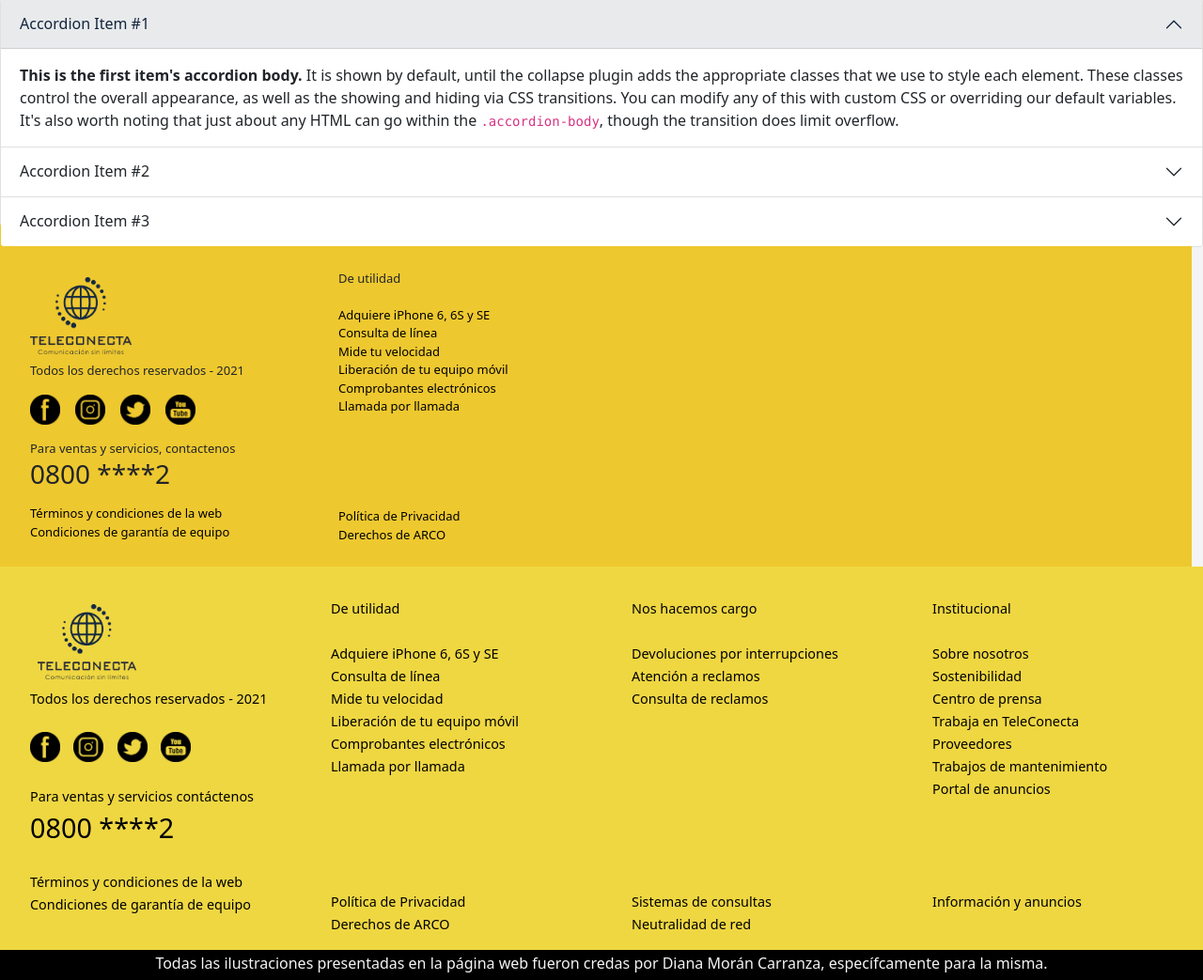
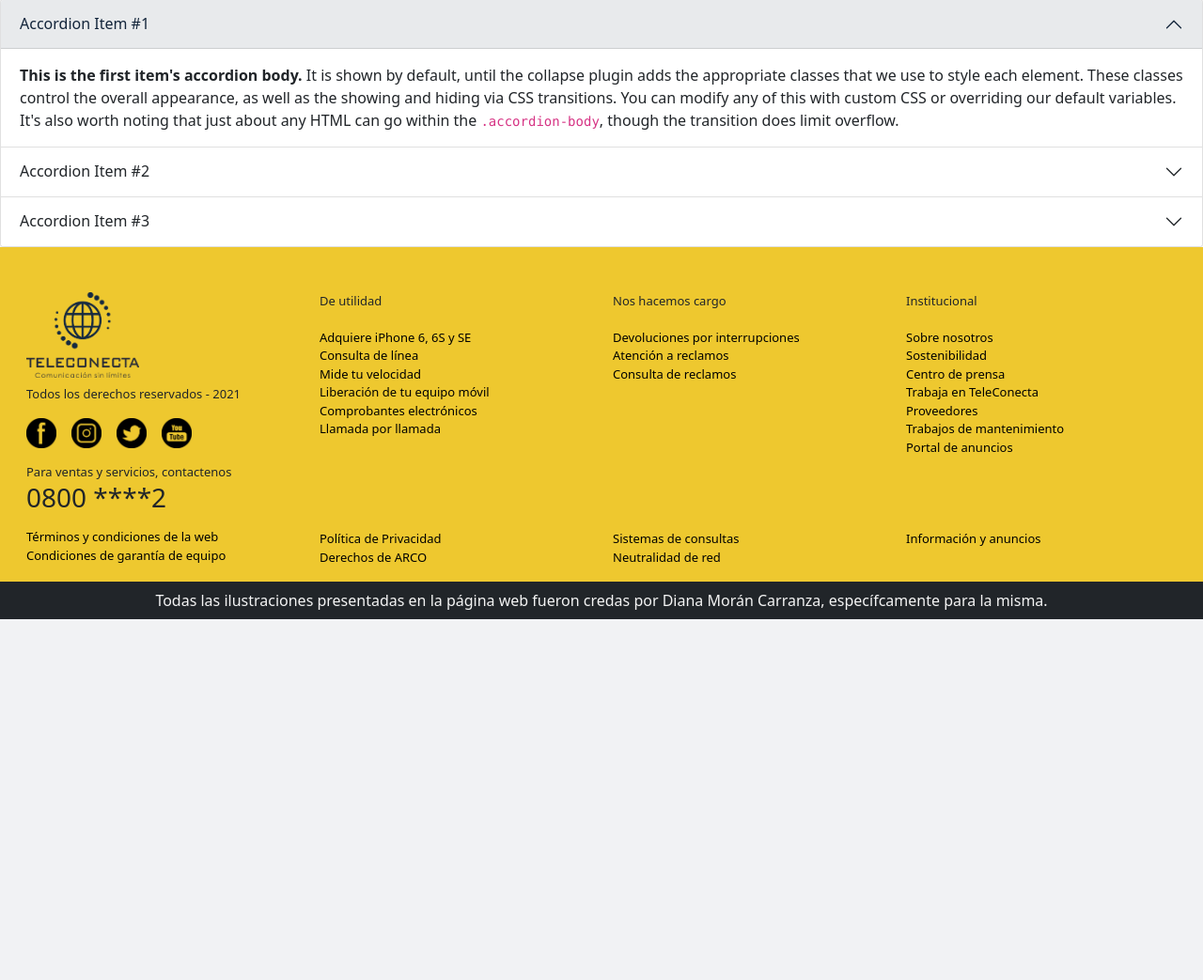
Before and after one commit to DanM-C/TeleConecta, a PHP site: page /personas/index.html in a window 1280 px wide. Shown: the part 2045-3088 px from the top of the page at 94% size. After the commit the page ends 2704 px from the top, so only its background shows below. Run offline with PHP 8.4, Linux system fonts and the light colour scheme.

Commit message:
TeleConecta

```diff
--- a/css/styles.css
+++ b/css/styles.css
@@ -4,6 +4,10 @@ body{
     color: #132240;
     width: 100%;
     margin: 0;
+}
+
+* {
+    box-sizing: border-box;
 }
 
 .logo {
@@ -25,49 +29,7 @@ body{
     transform: scale(1.1);
 }
 
-/* BANNERS */
-.banner-one {
-    width: 100%;
-    animation: move 1.5s;
-}
-
 /* FOOTER */
-
-footer {
-    background: #EFD742;
-    color: #000;
-    width: 100%;
-    height: auto;
-}
-
-.footer-content {
-    bottom: 0;
-    position:relative;
-    text-align: left;
-    width: 100%;
-}
-
-.all-footer {
-    display: flex;
-    width: 100%;
-}
-
-.sec {
-    margin: 2em 2em 1em 2em;
-    text-align: left;
-    display: block;
-    width: 100%;
-}
-
-.logo-end {
-    text-align: center;
-    height: 5em;
-    margin: .5em;
-}
-
-.sec span {
-    font-size: .9em;
-}
 
 span a {
     color: #000;
@@ -90,12 +52,7 @@ span a:hover {
 
 .ilu {
     width: 100%;
-    margin: 0%;
-    text-align: center;
     padding: .1em 0 1em 0;
-    height: 2em;
-    background: #000;
-    color: #F4F4F4;
 }
 
 /* ICONO DE REDIRECCIÓN A WHATSAPP */
--- a/personas/index.html
+++ b/personas/index.html
@@ -12,7 +12,7 @@
     <script src="/dist/js/bootstrap.js"></script>
     <title>TeleConecta - Inicio</title>
 </head>
-<body class="bg-light">
+<body class="bg-light m-0 p-0">
     <div class="container-fluid m-0 p-2 bg-primary d-flex">
         <a href="/personas/index.html" class="d-sm-block d-none"><img class="logo me-3" src="/img/Logo TC 1 Sin fondo.png" alt="TC Logo" class="one" ></a>
         <div class="container-fluid">
@@ -234,9 +234,9 @@
         </div>
     </div>
 
-    <div class="container-fluid col-12 p-3 pt-4 pb-0 row row-cols-1 row-cols-md-4 g-4 bg-warning" style="font-size: small;">
-        <div class="col m-3 pt-3 mb-0">
-            <div class="col-9"><img src="/img/Logo TC 1 azul Sin fondo.png" class="col-6 mb-2" alt=""></div>
+    <div class="p-3 pt-4 row row-cols-1 row-cols-md-4 g-4 bg-warning" style="font-size: small; width: 100%; margin: 0;">
+        <div class="col mb-0">
+            <div class="col-10"><img src="/img/Logo TC 1 azul Sin fondo.png" class="col-6 mb-2" alt=""></div>
             <p>Todos los derechos reservados - 2021</p>
             <div class="container d-flex m-0 p-0 pe-5 mb-3 col-10">
                 <a href="#" class="col-3"><img src="/img/iconf.png" class="col-8" alt=""></a>
@@ -270,49 +270,7 @@
                 <a href="#">Derechos de ARCO</a>
             </span>
         </div>
-        <div class="col"></div>
-        <div class="col"></div>
-    </div>
-
-    <div>
-        <footer>
-            <div class="footer-content">
-                <div class="all-footer">
-                    <div class="sec">
-                        <img class="logo-end" src="/img/Logo TC 1 azul Sin fondo.png" alt="TC logo"><br>
-                        <span>Todos los derechos reservados - 2021</span><br>
-                        <br>
-                        <div class="icons1">
-                            <a href="#"><img class="ico" src="/img/iconf.png" alt=""></a>
-                            <a href="#"><img class="ico" src="/img/iconi.png" alt=""></a>
-                            <a href="#"><img class="ico" src="/img/icont.png" alt=""></a>
-                            <a href="#"><img class="ico" src="/img/iconyt.png" alt=""></a>
-                        </div>
-                        <br>
-                        <span>Para ventas y servicios contáctenos<br><span style="font-size: 2em;">0800 ****2</span></span><br>
-                        <br>
-                        <span><a href="/index/v.html">Términos y condiciones de la web</a><br><a href="/index/v.html">Condiciones de garantía de equipo</a></span>
-                    </div>
-                    <div class="sec">
-                        <span>De utilidad</span><br>
-                        <br>
-                        <span>
-                            <a href="#">Adquiere iPhone 6, 6S y SE</a><br>
-                            <a href="#">Consulta de línea</a><br>
-                            <a href="#">Mide tu velocidad</a><br>
-                            <a href="#">Liberación de tu equipo móvil</a><br>
-                            <a href="#">Comprobantes electrónicos</a><br>
-                            <a href="#">Llamada por llamada</a><br>
-                            <br>
-                            <br>
-                            <br>
-                            <br>
-                            <br>
-                            <a href="#">Política de Privacidad</a><br>
-                            <a href="#">Derechos de ARCO</a>
-                        </span>
-                    </div>
-                    <div class="sec">
+        <div class="col">
             <span>Nos hacemos cargo</span><br>
             <br>
             <span>
@@ -331,7 +289,7 @@
                 <a href="#">Neutralidad de red</a>
             </span>
         </div>
-                    <div class="sec">
+        <div class="col">
             <span>Institucional</span><br>
             <br>
             <span>
@@ -350,9 +308,6 @@
             </span>
         </div>
     </div>
-            </div>
-            <div class="ilu"><P>Todas las ilustraciones presentadas en la página web fueron credas por Diana Morán Carranza, específcamente para la misma.</P></div>
-        </footer>
-    </div>
+    <div class="container-fluid text-center bg-dark text-light"><p class="py-2 m-0">Todas las ilustraciones presentadas en la página web fueron credas por Diana Morán Carranza, específcamente para la misma.</p></div>
     <img class="wabtn" src="/img/iconw.png" alt="WhatsApp" onclick="window.location.href='https://wa.me/947679541?text=Hola!%20Estoy%20interesado%20en%20sus%20servicio'" target:_blank>
 </body>
```
Lines whose indentation alone changed are shown as unchanged.
